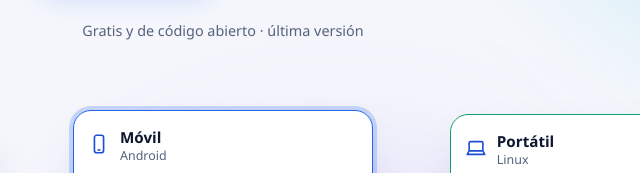
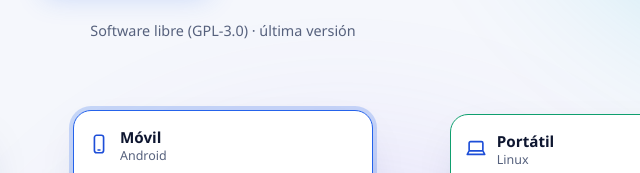
Before and after one commit to enekor/klip, a plain HTML site: page site/index.html in a window 1280 px wide. Shown: the part 568-741 px from the top of the page, 417-1057 px from the left. Drawn offline with Linux system fonts and the light colour scheme; no server answers.

Commit message:
docs: license under GPL-3.0 and add F-Droid store metadata
Adds the GPLv3 text, a license section in the README and on the web, and
the fastlane metadata (en-US, es-ES) that F-Droid reads for the app listing.

Co-Authored-By: Claude Fable 5.2 <noreply@anthropic.com>

```diff
--- a/site/index.html
+++ b/site/index.html
@@ -222,7 +222,7 @@ footer .sp { margin-left: auto; }
           Código fuente
         </a>
       </div>
-      <p class="meta rv" style="--d:4">Gratis y de código abierto · <span id="ver">última versión</span></p>
+      <p class="meta rv" style="--d:4">Software libre (GPL-3.0) · <span id="ver">última versión</span></p>
     </div>
 
     <div class="demo rv" style="--d:5" aria-label="Demostración: lo copiado en un dispositivo aparece en los demás">
@@ -427,7 +427,7 @@ footer .sp { margin-left: auto; }
 <footer>
   <div class="wrap">
     <a class="logo" href="#top"><img src="klip.svg" alt="">Klip</a>
-    <span>Sincronizador local de portapapeles para Windows, Android y Linux.</span>
+    <span>Sincronizador local de portapapeles para Windows, Android y Linux. Software libre bajo <a href="https://github.com/enekor/klip/blob/main/LICENSE">GPL-3.0</a>.</span>
     <span class="sp"><a href="https://github.com/enekor/klip">GitHub</a> · <a href="https://github.com/enekor/klip/releases">Releases</a> · <a href="https://github.com/enekor/klip/issues">Incidencias</a></span>
   </div>
 </footer>
```
Also changed, not shown: fastlane/metadata/android/en-US/changelogs/11.txt (added), fastlane/metadata/android/en-US/full_description.txt (added), fastlane/metadata/android/en-US/short_description.txt (added), fastlane/metadata/android/en-US/title.txt (added), fastlane/metadata/android/es-ES/changelogs/11.txt (added), fastlane/metadata/android/es-ES/full_description.txt (added), fastlane/metadata/android/es-ES/short_description.txt (added), fastlane/metadata/android/es-ES/title.txt (added), 2 other files.
